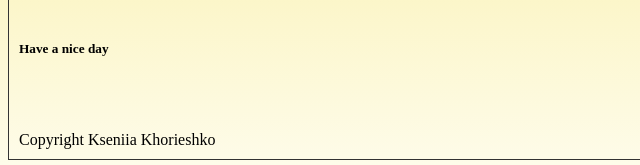
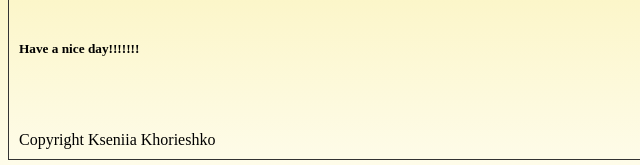
Before and after one commit to ksks48/MyRR_KKO, a plain HTML site: page index.html in a window 1280 px wide. Shown: the part 761-926 px from the top of the page, 0-640 px from the left. Drawn offline with Linux system fonts and the light colour scheme.

Commit message:
fix2 commit 2 - change index.html

```diff
--- a/index.html
+++ b/index.html
@@ -24,7 +24,7 @@
         <img src="images2/youtube.png" alt="youtube">
         <br>
         <br>
-        <h5>Have a nice day</h5>
+        <h5>Have a nice day!!!!!!!</h5>
         <br>
         <br>
         <p>Copyright Kseniia Khorieshko</p>
```
